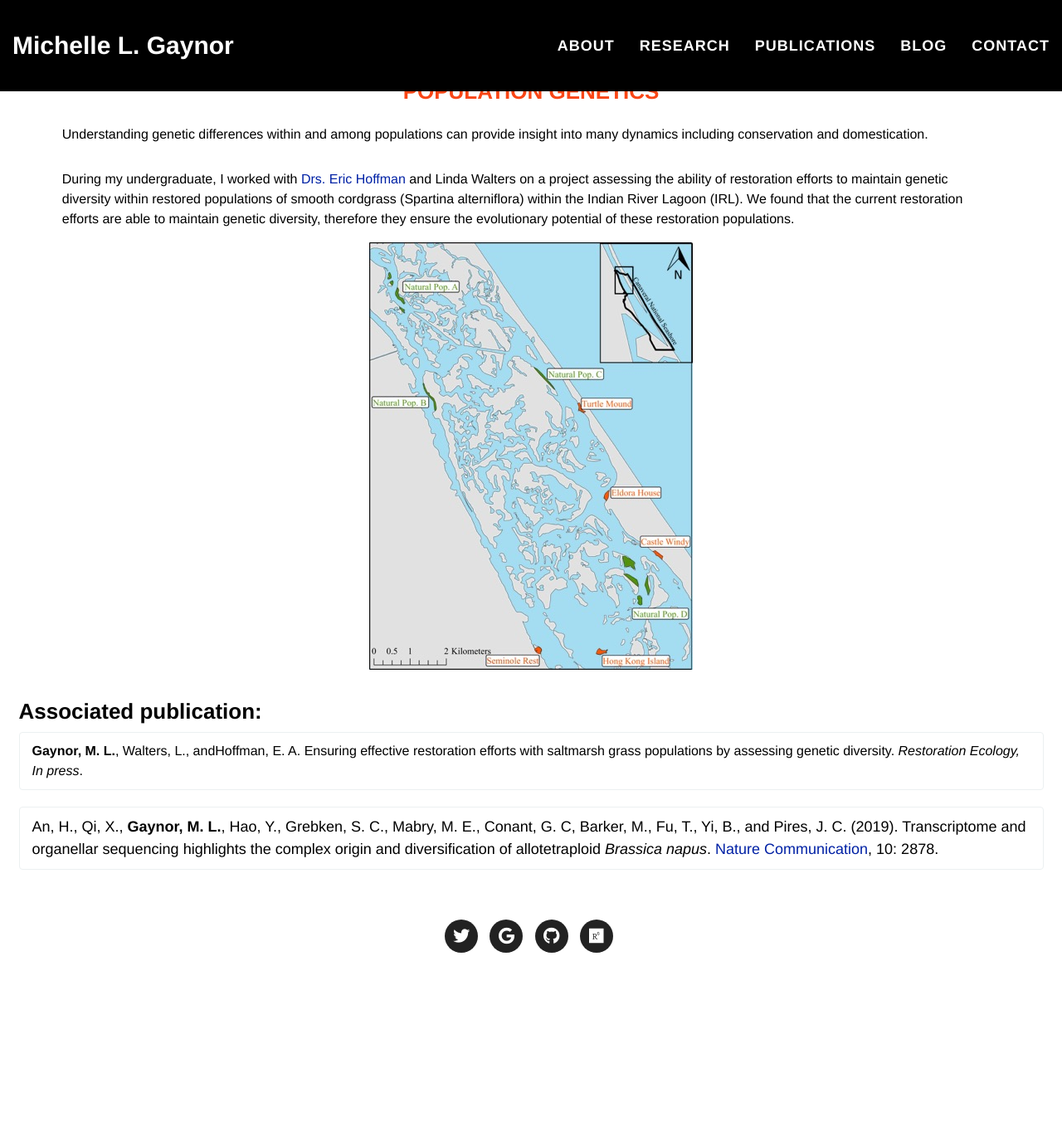
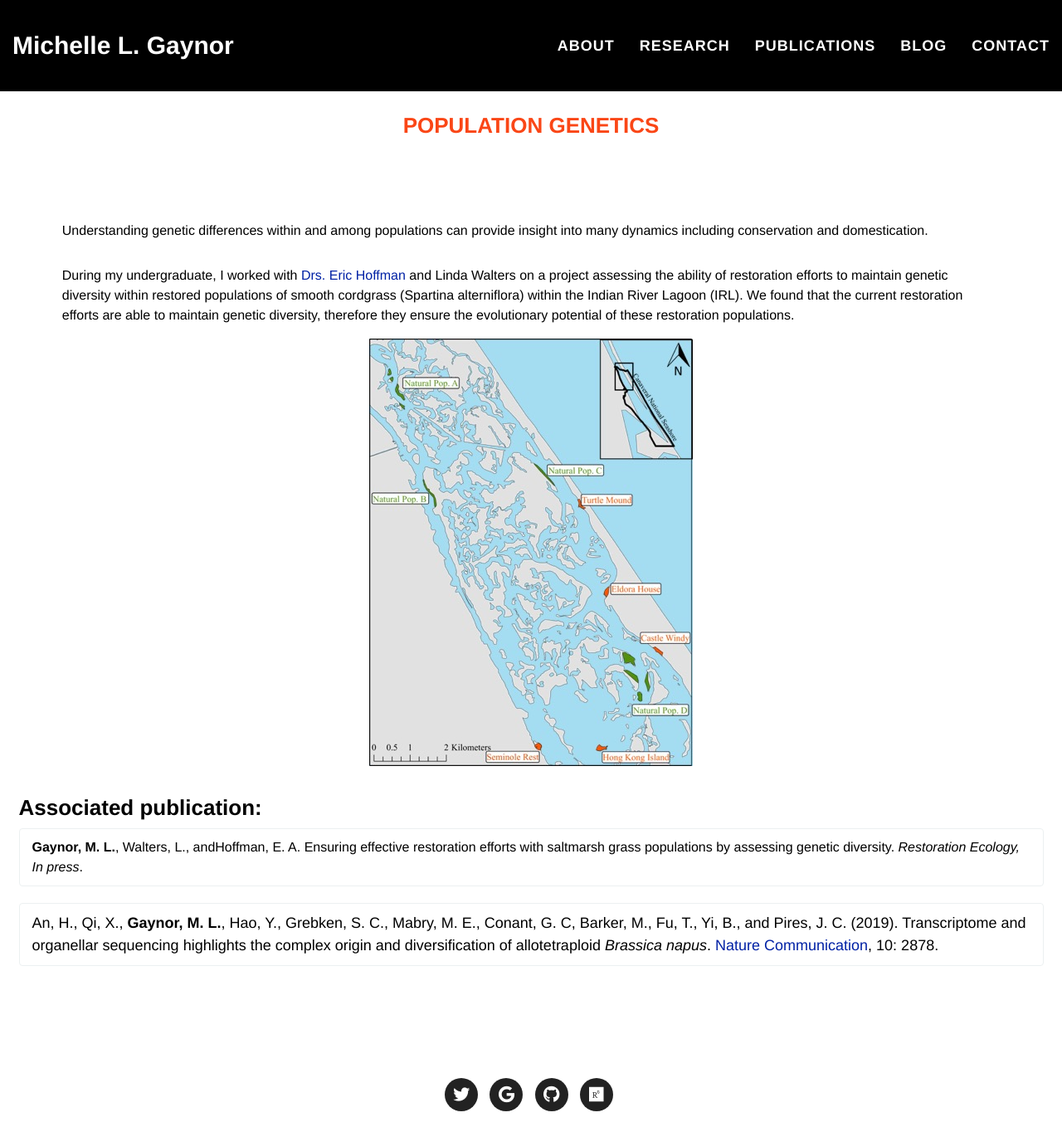
Before and after one commit to mgaynor1/mgaynor1.github.io, a Jekyll site: the page built from research/populationgenetics.html, in a window 1280 px wide and 1364 px high. Shown: the whole window at 83% size. Built offline with Jekyll 4.4.1, drawn with Linux system fonts in a browser that asks for light colours; nearby versions of some CDN libraries.

Commit message:
move header to within header_3

```diff
--- a/_includes/header_3.html
+++ b/_includes/header_3.html
@@ -43,3 +43,14 @@
           {% if page.title %}<a class="page-link" href="{{ page.url | prepend: site.baseurl }}">{{ page.title }}</a>{% endif %}
         {% endfor %}
  -->
+
+<!-- Page Header -->
+<header id="header" style="margin-top: 101px; padding-top: 1em;">
+    <div class="container">
+        <div class="row">
+            <div class="col-lg-12 text-center">
+                    <h3>{{page.title}}</h3>
+            </div>
+        </div>
+    </div>
+</header>
--- a/_sass/_typography.scss
+++ b/_sass/_typography.scss
@@ -9,3 +9,7 @@
 #index p a {
     color: #fa4616;
 }
+
+h3 {
+    color: #fa4616;
+}
--- a/research/populationgenetics.html
+++ b/research/populationgenetics.html
@@ -4,17 +4,7 @@ title: Population Genetics
 permalink: /research/populationgenetics.html
 ---
 
-
-  <!-- Header Section -->
-<section id="header">
-	<div class="container">
-		<div class="row">
-			<div class="col-lg-12 text-center">
-		    		<h3> Population Genetics </h3>
-		    </div>
-		</div>
-	</div>
-
+<section>
 		<div class="container">
 		<div class="row">
 			<div class="col-lg-12">
@@ -39,3 +29,4 @@ permalink: /research/populationgenetics.html
 				</div>
 			</div>
 	</div>
+</section>
```
Also changed, not shown: research/polyploidy.html (+0 -10 lines).
